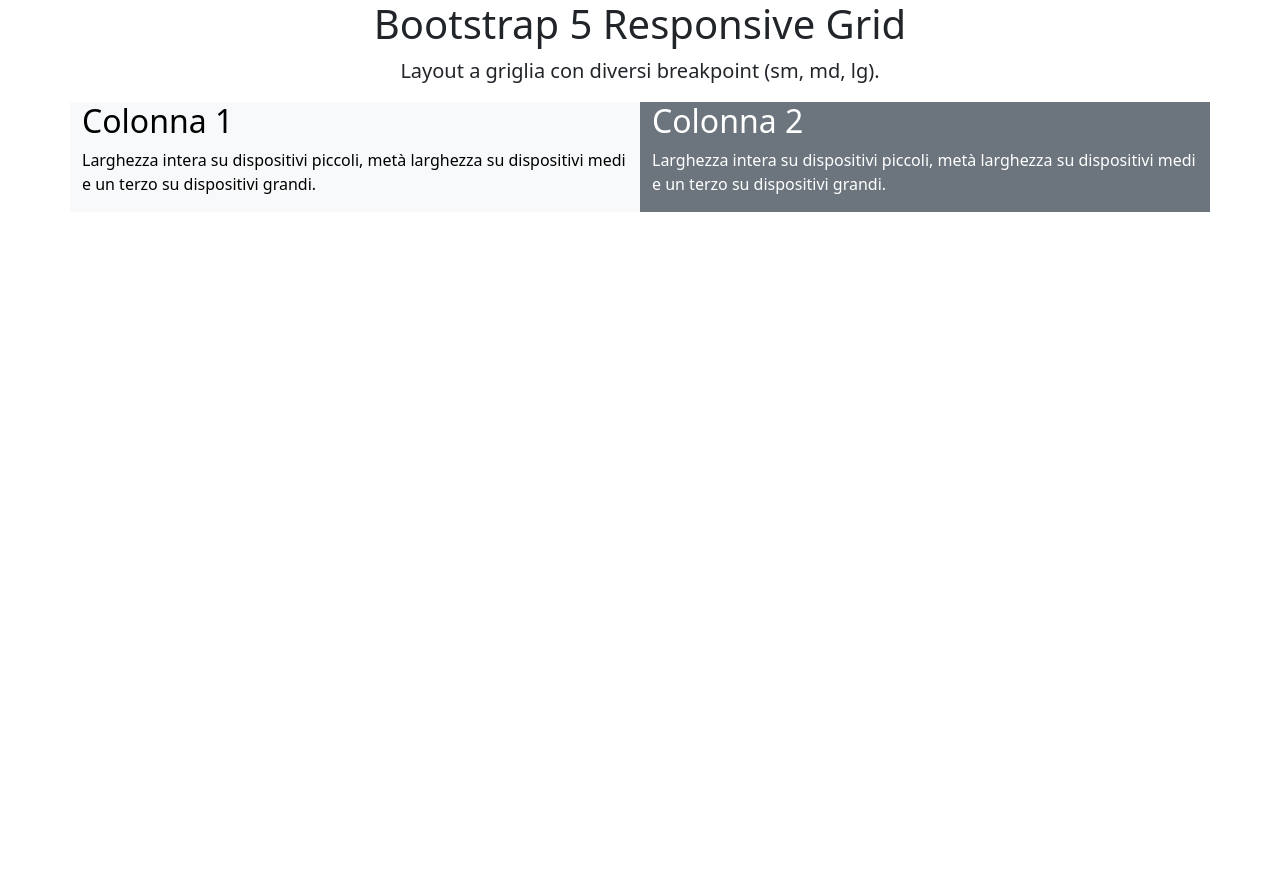
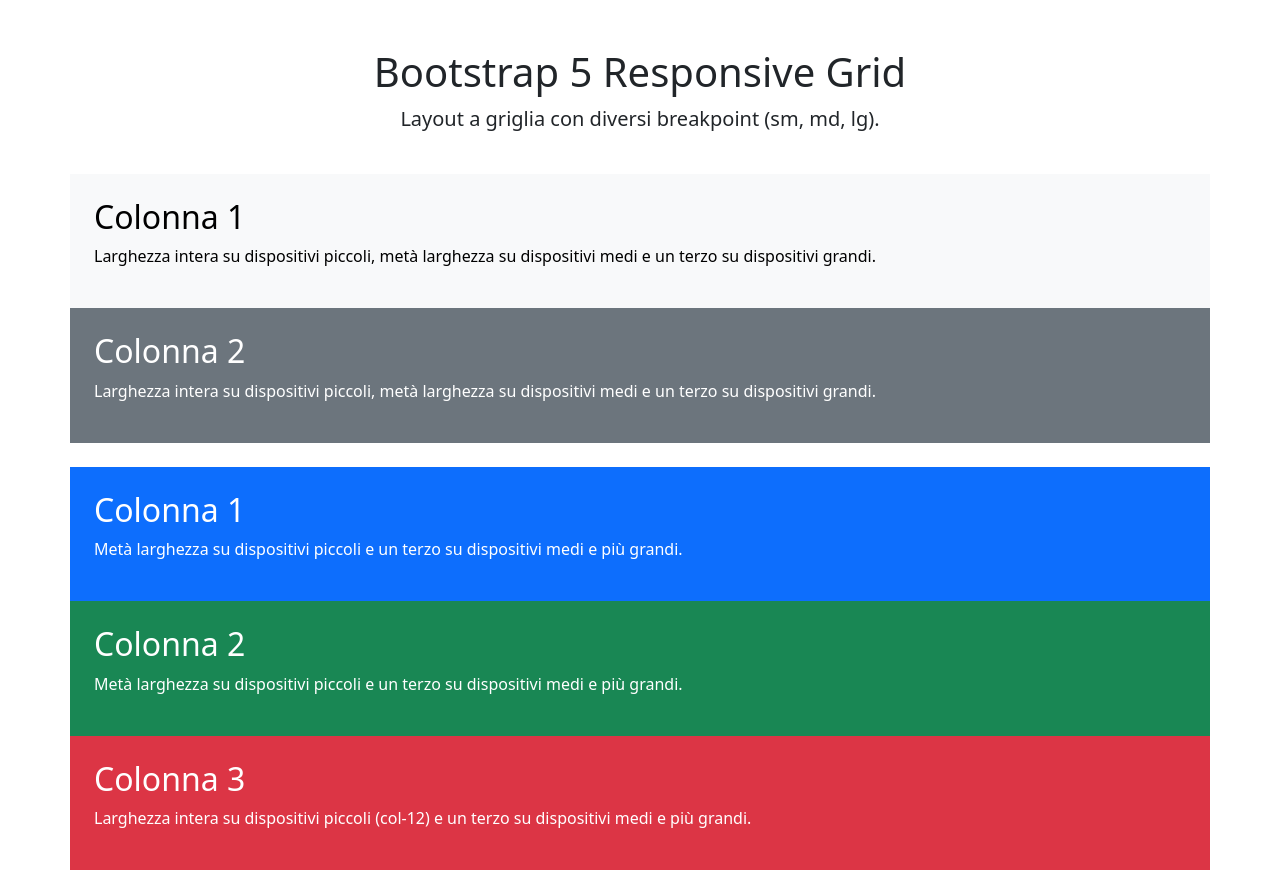
Before and after one commit to SimoneChiodo/htmlcss-bootstrap-layout, a plain HTML site: page index.html in a window 1280 px wide. Before the commit the page ends 800 px from the top, so only its background shows below. Drawn offline with nearby package versions, Linux system fonts and the light colour scheme.

Commit message:
add padding

```diff
--- a/index.html
+++ b/index.html
@@ -19,7 +19,7 @@
     <body>
         <!-- Header -->
         <header>
-            <div class="container w-75 text-center">
+            <div class="container w-75 pt-5 pb-4 text-center">
                 <h1>Bootstrap 5 Responsive Grid</h1>
                 <p class="lead">
                     Layout a griglia con diversi breakpoint (sm, md, lg).
@@ -29,9 +29,12 @@
 
         <!-- Main -->
         <main>
+            <!-- Rows Container -->
             <div class="container">
-                <div class="row">
-                    <div class="col text-bg-light">
+                <!-- Row 1 -->
+                <div class="row flex-column">
+                    <!-- Col 1 -->
+                    <div class="col p-4 text-bg-light">
                         <h2>Colonna 1</h2>
                         <p>
                             Larghezza intera su dispositivi piccoli, metà
@@ -39,7 +42,9 @@
                             dispositivi grandi.
                         </p>
                     </div>
-                    <div class="col text-bg-secondary">
+
+                    <!-- Col 2 -->
+                    <div class="col p-4 text-bg-secondary">
                         <h2>Colonna 2</h2>
                         <p>
                             Larghezza intera su dispositivi piccoli, metà
@@ -48,6 +53,38 @@
                         </p>
                     </div>
                 </div>
+
+                <!-- Row 2 -->
+                <div class="row mt-4 flex-column">
+                    <!-- Col 1 -->
+                    <div class="col p-4 text-bg-primary">
+                        <h2>Colonna 1</h2>
+                        <p>
+                            Metà larghezza su dispositivi piccoli e un terzo su
+                            dispositivi medi e più grandi.
+                        </p>
+                    </div>
+
+                    <!-- Col 2 -->
+                    <div class="col p-4 text-bg-success">
+                        <h2>Colonna 2</h2>
+                        <p>
+                            Metà larghezza su dispositivi piccoli e un terzo su
+                            dispositivi medi e più grandi.
+                        </p>
+                    </div>
+
+                    <!-- Col 3 -->
+                    <div class="col p-4 text-bg-danger">
+                        <h2>Colonna 3</h2>
+                        <p>
+                            Larghezza intera su dispositivi piccoli (col-12) e
+                            un terzo su dispositivi medi e più grandi.
+                        </p>
+                    </div>
+                </div>
+
+                <!-- Row 3 -->
             </div>
         </main>
 
```
